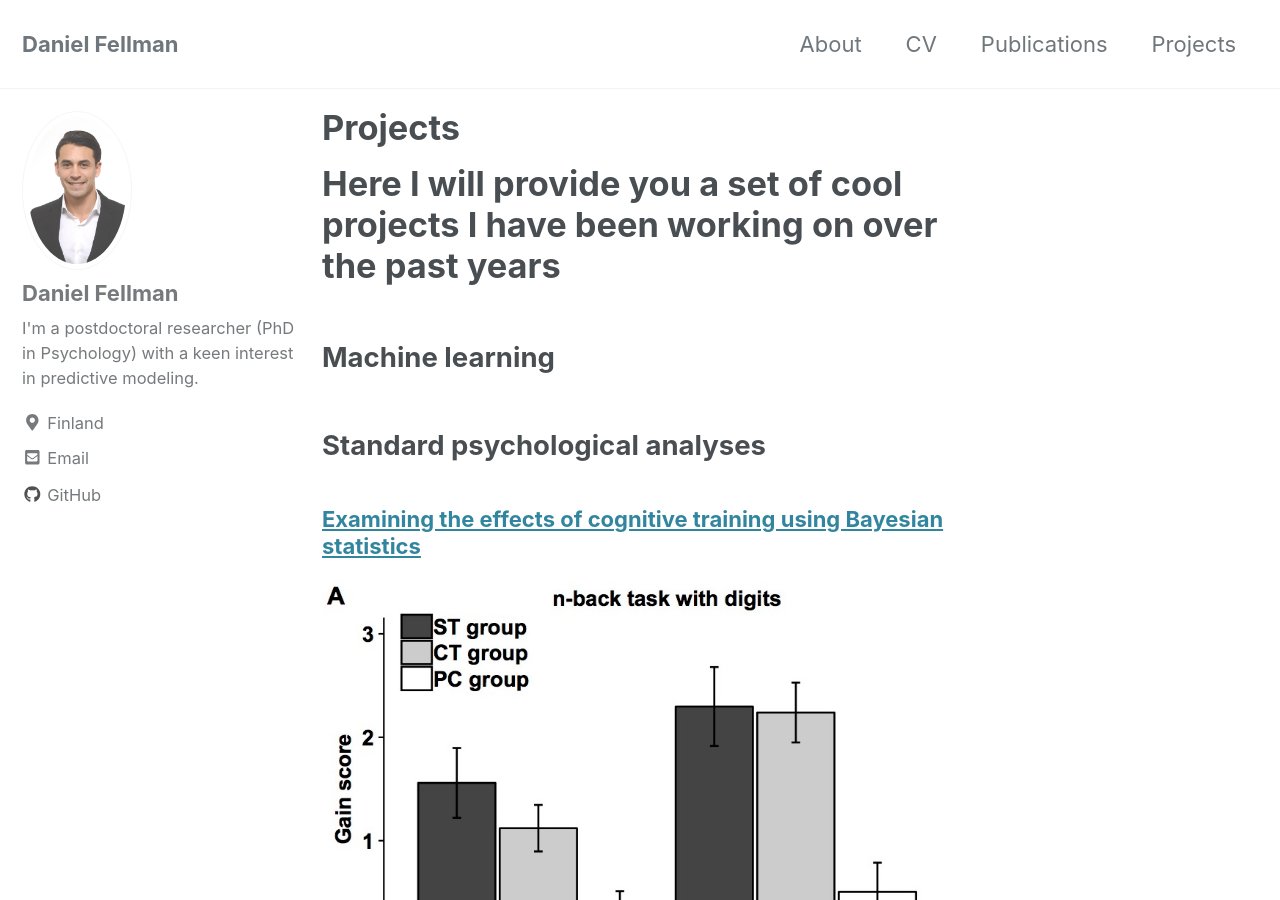
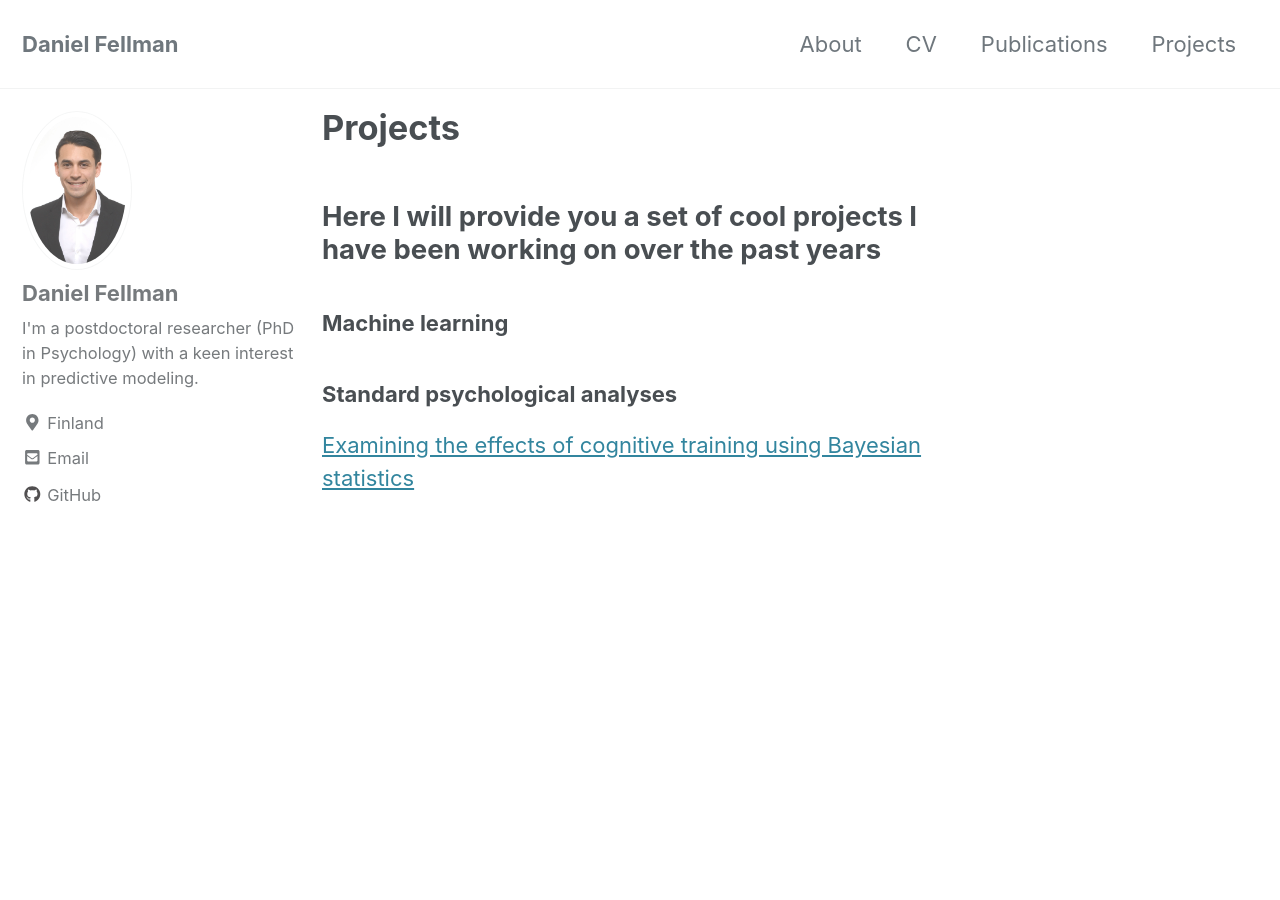
Before and after one commit to danielfellman/danielfellman.github.io, a Jekyll site: the page built from _pages/projects.md, in a window 1280 px wide and 900 px high. Built offline with Jekyll 4.4.1, drawn with Linux system fonts in a browser that asks for light colours; cached includes are drawn as plain includes; nearby versions of some CDN libraries.

Commit message:
Update projects.md

```diff
--- a/_pages/projects.md
+++ b/_pages/projects.md
@@ -5,10 +5,9 @@ title: "Projects"
 author_profile: true
 ---
 
-# Here I will provide you a set of cool projects I have been working on over the past years
+## Here I will provide you a set of cool projects I have been working on over the past years
 
-## Machine learning
+### Machine learning
 
-## Standard psychological analyses
-### [Examining the effects of cognitive training using Bayesian statistics](https://danielfellman.github.io/machine-learning/bayes)
-<img src="{{ site.url }}{{ site.baseurl }}/images/bayes1.jpg" alt="Data visualizations">
+### Standard psychological analyses
+[Examining the effects of cognitive training using Bayesian statistics](https://danielfellman.github.io/machine-learning/bayes)
```
